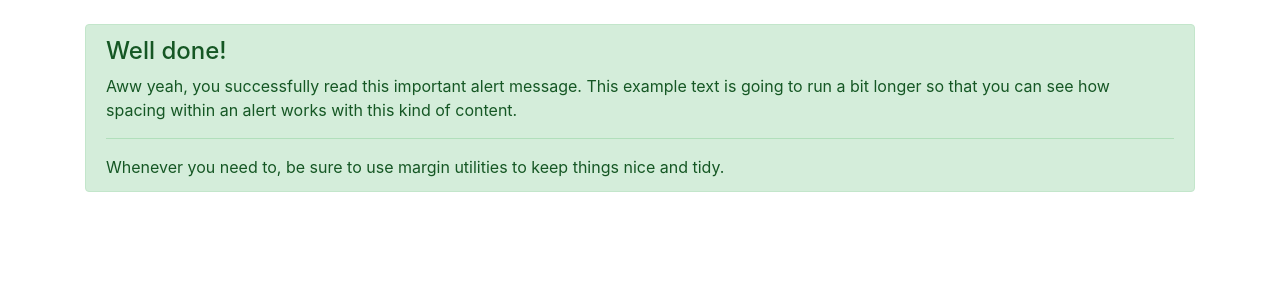
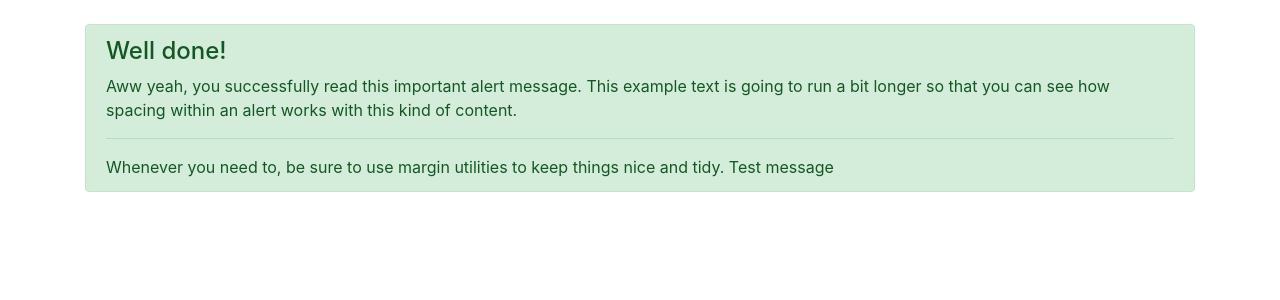
Before and after one commit to madhavvyas/myflaskapp, a Flask app: page / in a window 1280 px wide. Shown: the top 300 px of the page. Run offline with Flask 2, Linux system fonts and the light colour scheme; some libraries are stand-ins or nearby versions.

Commit message:
Added test message.

```diff
--- a/templates/home.html
+++ b/templates/home.html
@@ -16,7 +16,7 @@
     <h4 class="alert-heading">Well done!</h4>
     <p>Aww yeah, you successfully read this important alert message. This example text is going to run a bit longer so that you can see how spacing within an alert works with this kind of content.</p>
     <hr>
-    <p class="mb-0">Whenever you need to, be sure to use margin utilities to keep things nice and tidy.</p>
+    <p class="mb-0">Whenever you need to, be sure to use margin utilities to keep things nice and tidy. Test message</p>
   </div></div>
 
 
```
